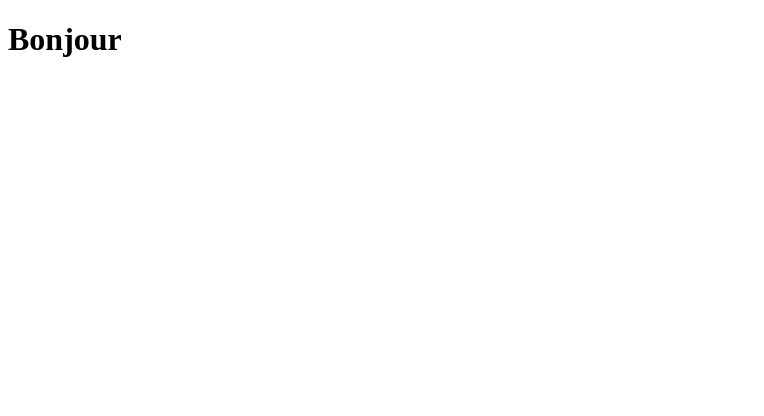
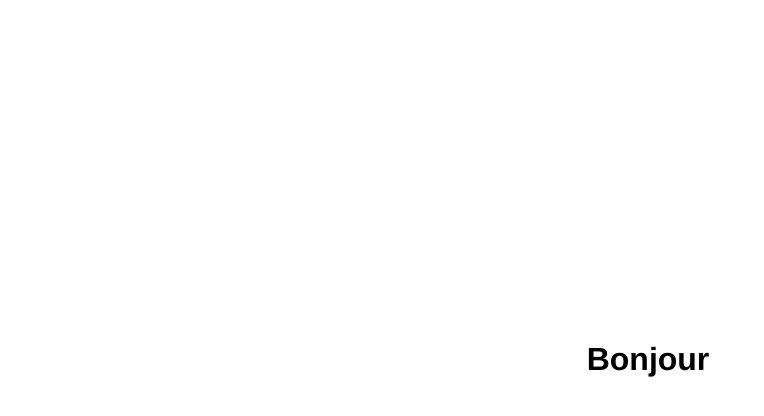
Before and after one commit to alainxavier/Bonjour-test, a plain HTML site: page index.html in a window 1280 px wide. Shown: the whole page, without its empty margins (0-764 px from the left). Drawn offline with Linux system fonts and the light colour scheme.

Commit message:
Mise en forme de h1

```diff
--- a/index.html
+++ b/index.html
@@ -4,6 +4,13 @@
     <meta charset="UTF-8">
     <meta name="viewport" content="width=device-width, initial-scale=1.0">
     <title>Document</title>
+    <style>
+        h1 {position: absolute;
+        top: 40%;
+        width: 100%;
+        text-align: center;
+        font-family: helvetica;}
+    </style>
 </head>
 <body>
     <h1>Bonjour</h1>
```
